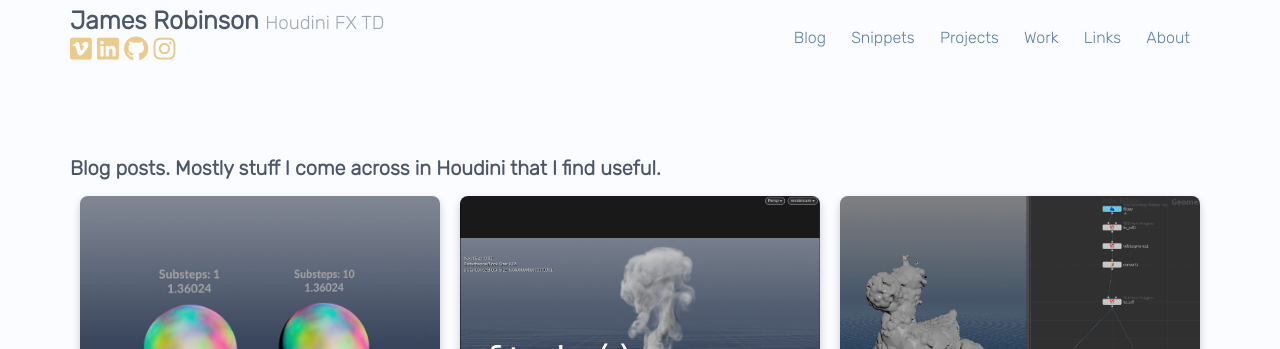
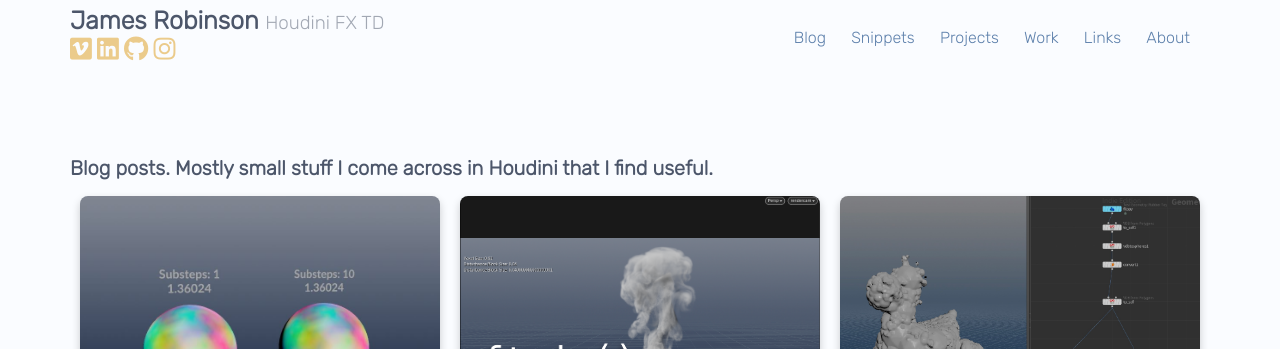
Before and after one commit to MaxSteven/jamesrobinsonvfx.github.io, a Jekyll site: the page built from index.html, in a window 1280 px wide. Shown: the top 349 px of the page. Built offline with Jekyll 4.4.1, drawn with Linux system fonts in a browser that asks for light colours; nearby versions of some CDN libraries; the list of posts is cut into pages by our own code.

Commit message:
Update description

```diff
--- a/index.html
+++ b/index.html
@@ -3,7 +3,7 @@ layout: default
 title: Home
 ---
 
-<h4>Blog posts. Mostly stuff I come across in Houdini that I find useful.</h4>
+<h4>Blog posts. Mostly small stuff I come across in Houdini that I find useful.</h4>
 
 <!-- Blog Post Cards -->
 <section class="posts-container">
```
